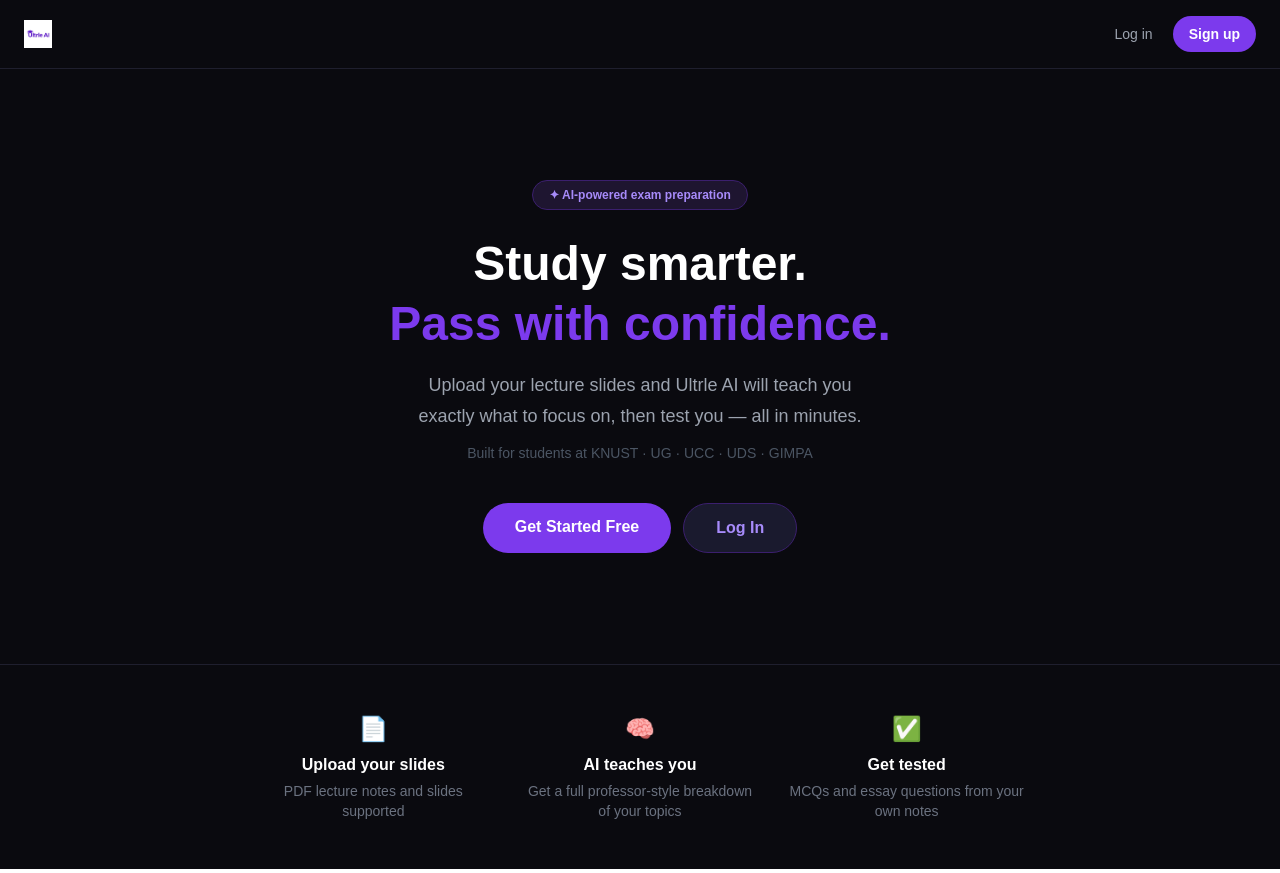
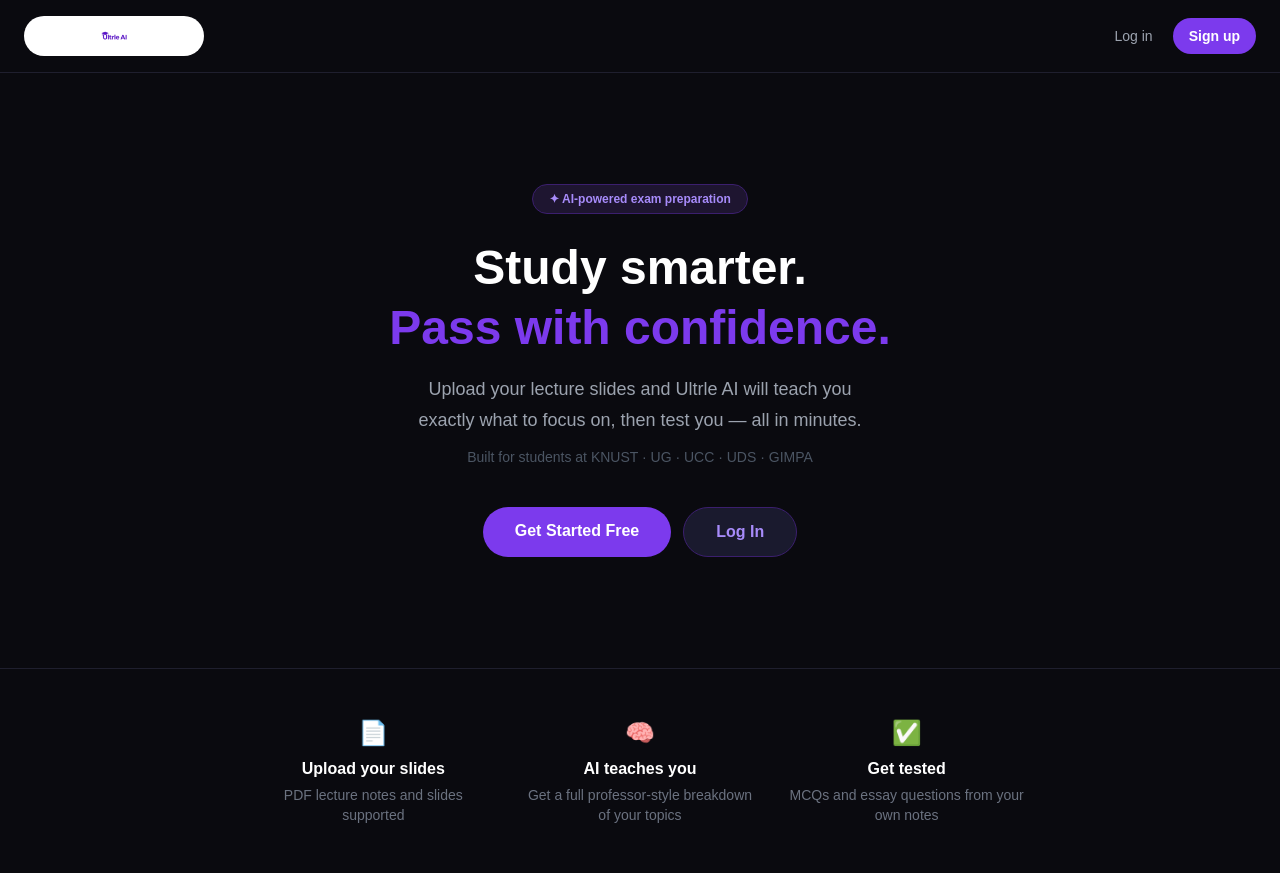
Before and after one commit to ultrleaigh/ultrle-ai, a Next.js app: page / in a window 1280 px wide. Built offline with nearby package versions, Linux system fonts and the light colour scheme; no server answers.

Commit message:
add logo with rounded background to navbar

```diff
--- a/src/components/Navbar.js
+++ b/src/components/Navbar.js
@@ -23,14 +23,16 @@ export default function Navbar() {
     return (
         <nav className="w-full px-6 py-4 flex items-center justify-between" style={{ background: "#0a0a0f", borderBottom: "1px solid #1f1f2e" }}>
             <a href="/" className="flex items-center">
+                <div style={{ width: "180px", height: "40px", borderRadius: "20px", background: "white", display: "flex", alignItems: "center", justifyContent: "center", overflow: "hidden", padding: "4px 12px" }}>
                     <Image
                         src="/uailogo.png"
                         alt="Ultrle AI"
-                    width={140}
+                        width={160}
                         height={32}
-                    style={{ height: "28px", width: "auto" }}
+                        style={{ height: "100%", width: "auto", objectFit: "contain" }}
                         priority
                     />
+                </div>
             </a>
 
             <div className="flex items-center gap-5">
```
Lines whose indentation alone changed are shown as unchanged.
